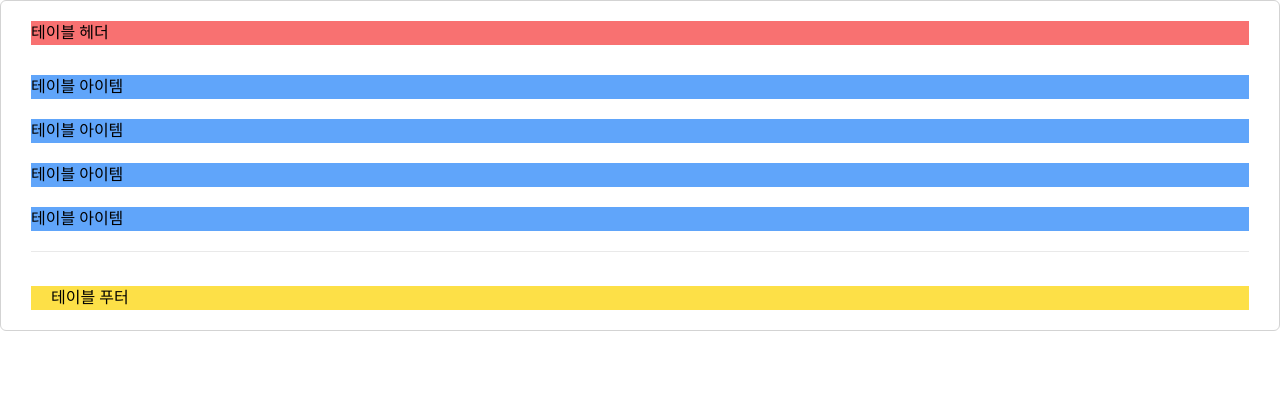
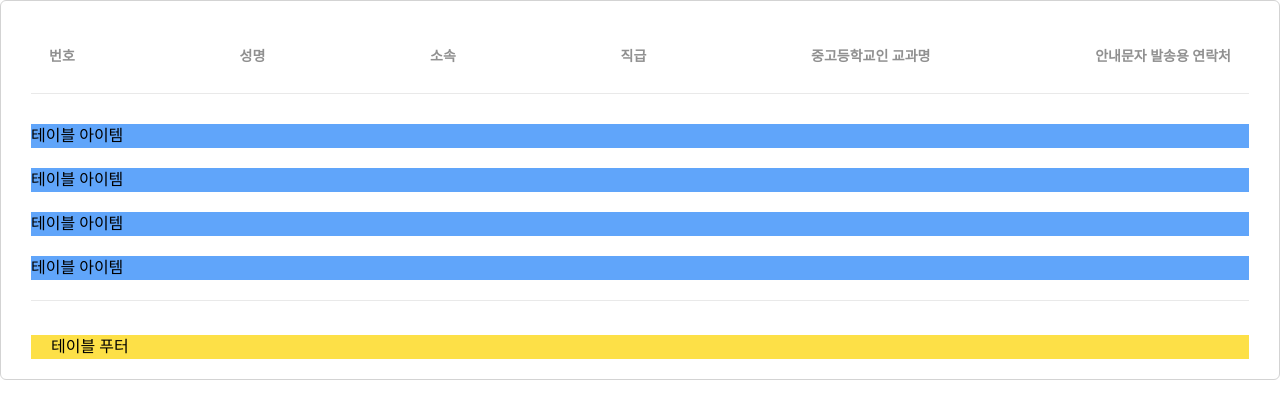
Before and after one commit to School-of-Company/Expo-Client, a Next.js app: page /expo-manage in a window 1280 px wide. Shown: the top 418 px of the page. Built offline with nearby package versions, Linux system fonts and the light colour scheme.

Commit message:
🎨Add: TableHeadeer components

```diff
--- /dev/null
+++ b/src/entities/expo-manage/index.tsx
@@ -0,0 +1 @@
+export { default as TableHeader } from './ui/TableHeader';
--- /dev/null
+++ b/src/entities/expo-manage/ui/TableHeader/index.tsx
@@ -0,0 +1,23 @@
+import React from 'react';
+
+const TableHeader = () => {
+  const categories = [
+    '번호',
+    '성명',
+    '소속',
+    '직급',
+    '중고등학교인 교과명',
+    '안내문자 발송용 연락처',
+  ];
+  return (
+    <div className="flex items-center justify-between border-b-1 border-solid border-gray-100 py-6">
+      {categories.map((category, index) => (
+        <div key={index} className="px-[18px] py-[6px]">
+          <p className="text-caption1 text-gray-500">{category}</p>
+        </div>
+      ))}
+    </div>
+  );
+};
+
+export default TableHeader;
--- a/src/widgets/expo-manage/ui/TableForm/index.tsx
+++ b/src/widgets/expo-manage/ui/TableForm/index.tsx
@@ -1,10 +1,11 @@
 import React from 'react';
+import { TableHeader } from '@/entities/expo-manage';
 
 const TableForm = () => {
   return (
     <div className="space-y-[34px] rounded-sm border-1 border-solid border-gray-200 px-[30px] py-6">
       <div className="space-y-[30px] border-b-1 border-solid border-gray-100 pb-6">
-        <div className="bg-red-400">테이블 헤더</div>
+        <TableHeader />
         <div className="space-y-6">
           <div className="bg-blue-400">테이블 아이템</div>
           <div className="bg-blue-400">테이블 아이템</div>
```
